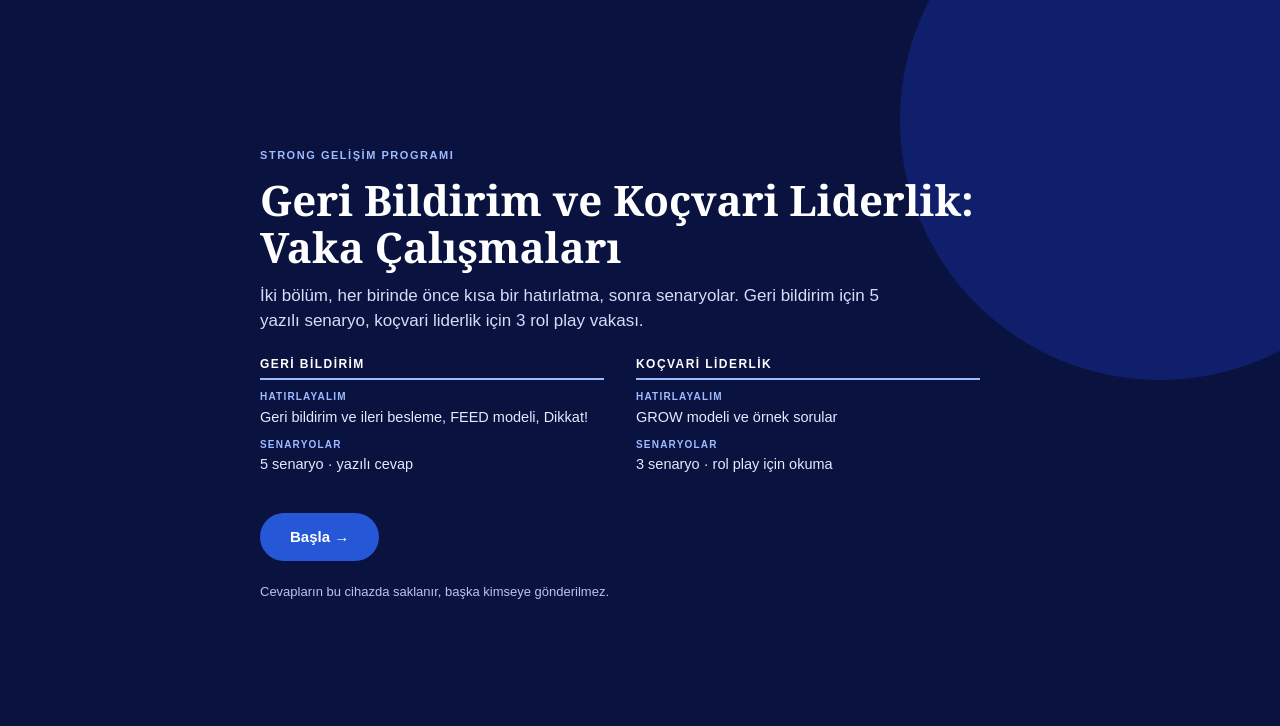
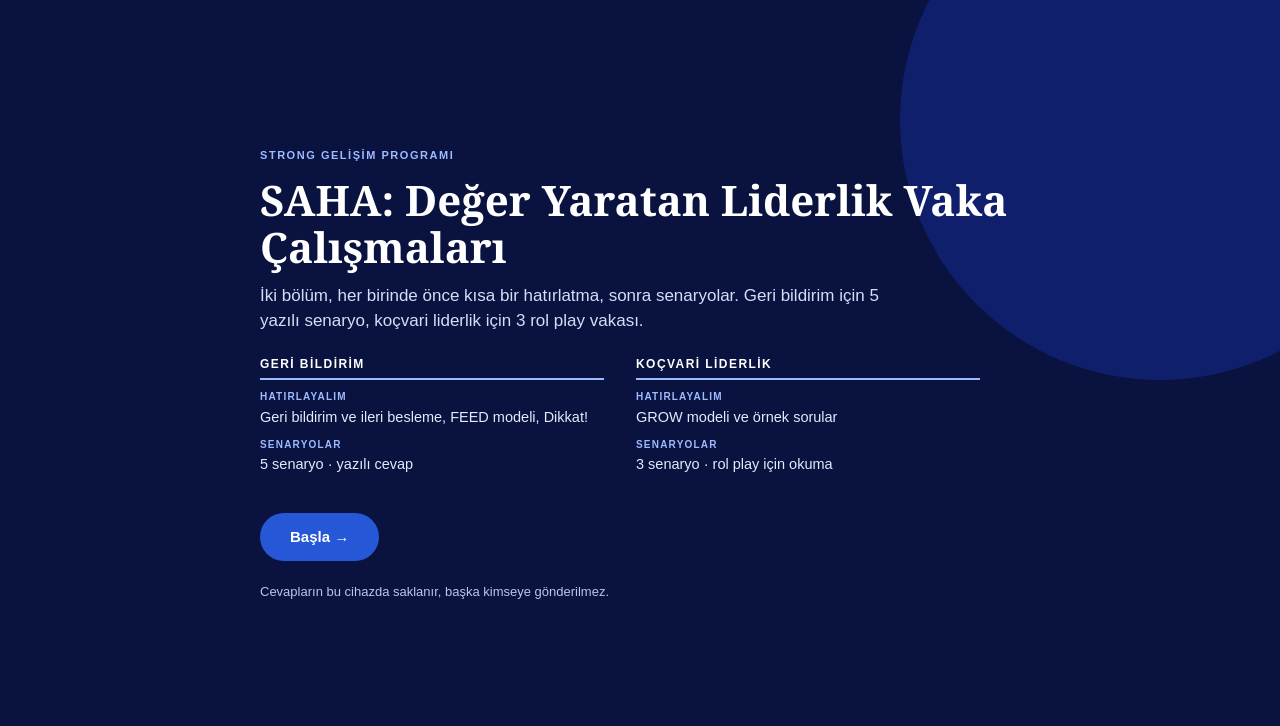
Before and after one commit to od-stack/garanti-strong-vakalar, a plain HTML site: page index.html in a window 1280 px wide. Shown: the top 726 px of the page. Drawn offline with Linux system fonts and the light colour scheme.

Commit message:
Add files via upload

```diff
--- a/index.html
+++ b/index.html
@@ -3,7 +3,7 @@
 <head>
 <meta charset="utf-8">
 <meta name="viewport" content="width=device-width, initial-scale=1, viewport-fit=cover">
-<title>Strong · Geri Bildirim ve Koçvari Liderlik Vakaları</title>
+<title>Strong · SAHA: Değer Yaratan Liderlik Vaka Çalışmaları</title>
 <style>
 :root{--navy:#0A1240;--navy2:#101F6B;--blue:#2557D6;--sky:#9DBBFF;--bg:#F4F6FA;--amber:#F2A33A;--teal:#0F766E;--red:#B42318;--ink:#1F2937;--mut:#5B6577;--line:#DCE2EE}
 *{box-sizing:border-box}
@@ -375,7 +375,7 @@ function coverHTML(){
   const started = S.cur>0 || Object.keys(S.seen).length>0;
   return `<section class="cover"><div class="in">
     <div class="eyebrow">Strong Gelişim Programı</div>
-    <h1>Geri Bildirim ve Koçvari Liderlik: Vaka Çalışmaları</h1>
+    <h1>SAHA: Değer Yaratan Liderlik Vaka Çalışmaları</h1>
     <p class="lead">İki bölüm, her birinde önce kısa bir hatırlatma, sonra senaryolar. Geri bildirim için 5 yazılı senaryo, koçvari liderlik için 3 rol play vakası.</p>
     <div class="cv">
       <div class="cvs"><div class="cvh">Geri bildirim</div>
```
